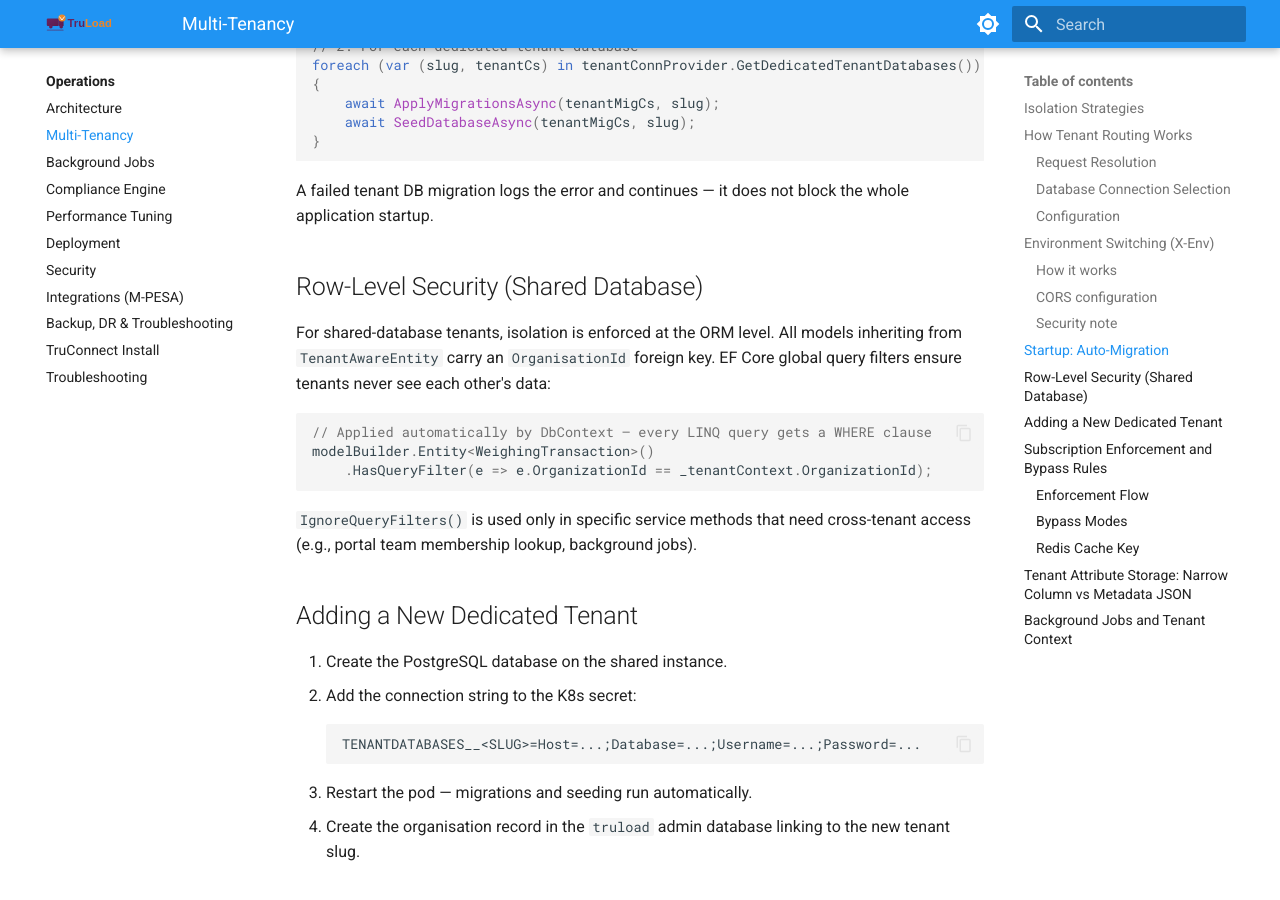
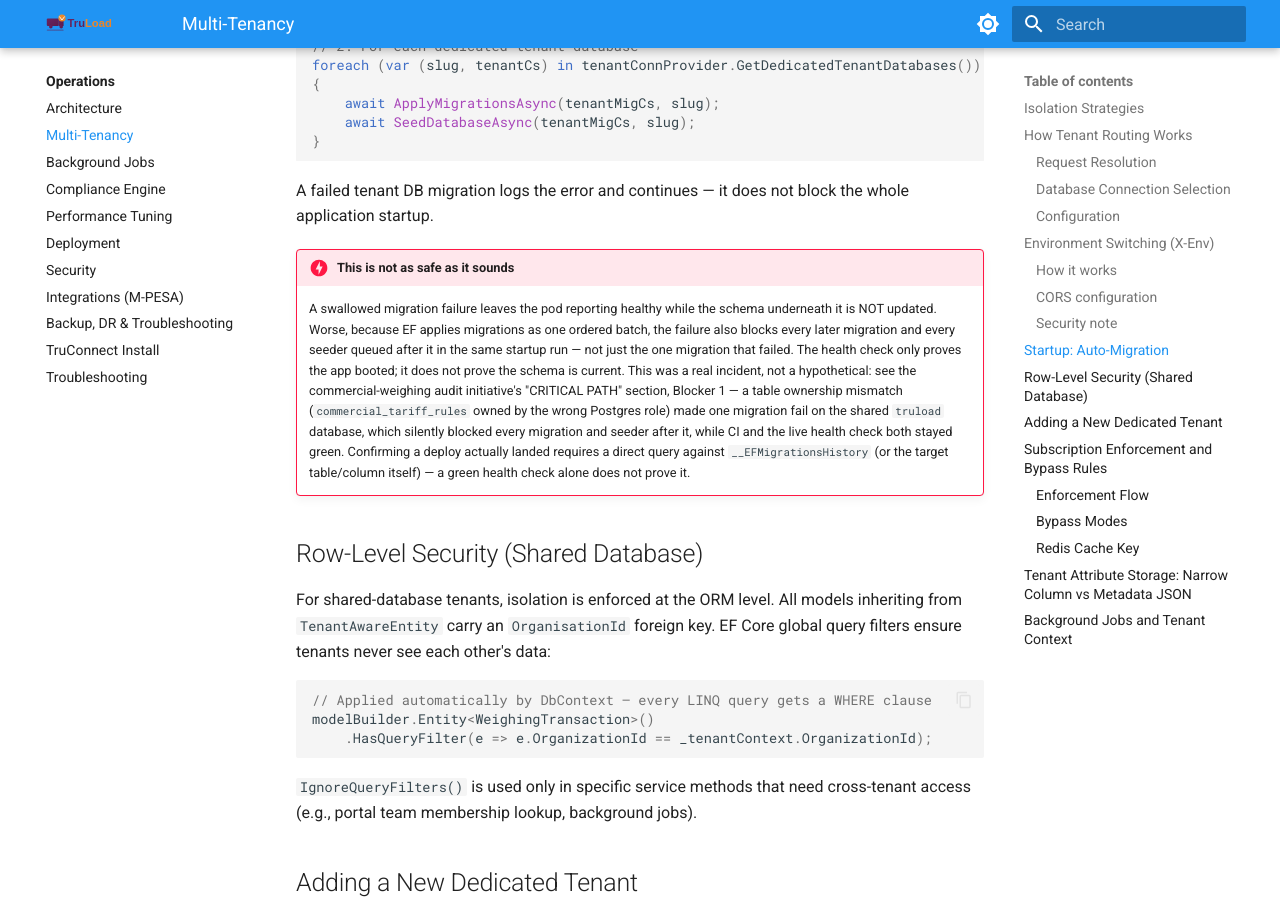
Before and after one commit to Bengo-Hub/truload-docs, an MkDocs documentation site: the page built from docs/technical/MULTI_TENANCY.md, in a window 1280 px wide and 900 px high, scrolled down 2472 px. Built offline with MkDocs 1.6.1 and Material for MkDocs 9.7.7, drawn with Linux system fonts in a browser that asks for light colours.

Commit message:
docs(technical): correct the framing of a swallowed tenant migration failure
The doc described a failed tenant DB migration continuing past instead of
blocking startup as safe behavior. Add a caveat: this leaves the pod healthy
while the schema stays stale, AND blocks every migration/seeder queued after
it in the same batch, so a green health check proves nothing about the
schema. Cite the commercial-weighing audit's real incident (table ownership
mismatch silently blocked a migration on the shared database).

````diff
--- a/docs/technical/MULTI_TENANCY.md
+++ b/docs/technical/MULTI_TENANCY.md
@@ -84,6 +84,19 @@ foreach (var (slug, tenantCs) in tenantConnProvider.GetDedicatedTenantDatabases(
 ```
 
 A failed tenant DB migration logs the error and continues — it does not block the whole application startup.
+
+!!! danger "This is not as safe as it sounds"
+    A swallowed migration failure leaves the pod reporting healthy while the schema underneath it is
+    NOT updated. Worse, because EF applies migrations as one ordered batch, the failure also blocks
+    every later migration and every seeder queued after it in the same startup run — not just the
+    one migration that failed. The health check only proves the app booted; it does not prove the
+    schema is current. This was a real incident, not a hypothetical: see the commercial-weighing
+    audit initiative's "CRITICAL PATH" section, Blocker 1 — a table ownership mismatch
+    (`commercial_tariff_rules` owned by the wrong Postgres role) made one migration fail on the
+    shared `truload` database, which silently blocked every migration and seeder after it, while CI
+    and the live health check both stayed green. Confirming a deploy actually landed requires a
+    direct query against `__EFMigrationsHistory` (or the target table/column itself) — a green
+    health check alone does not prove it.
 
 ## Row-Level Security (Shared Database)
 
````
